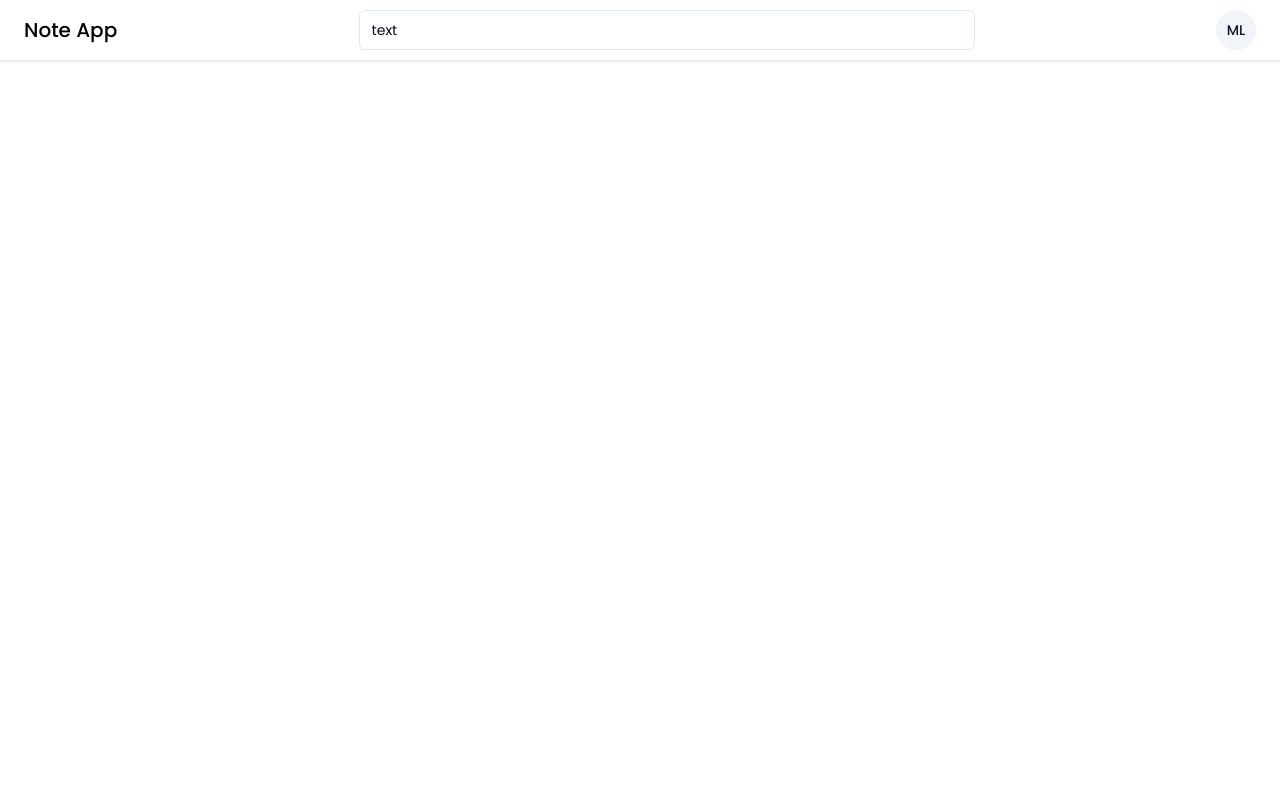
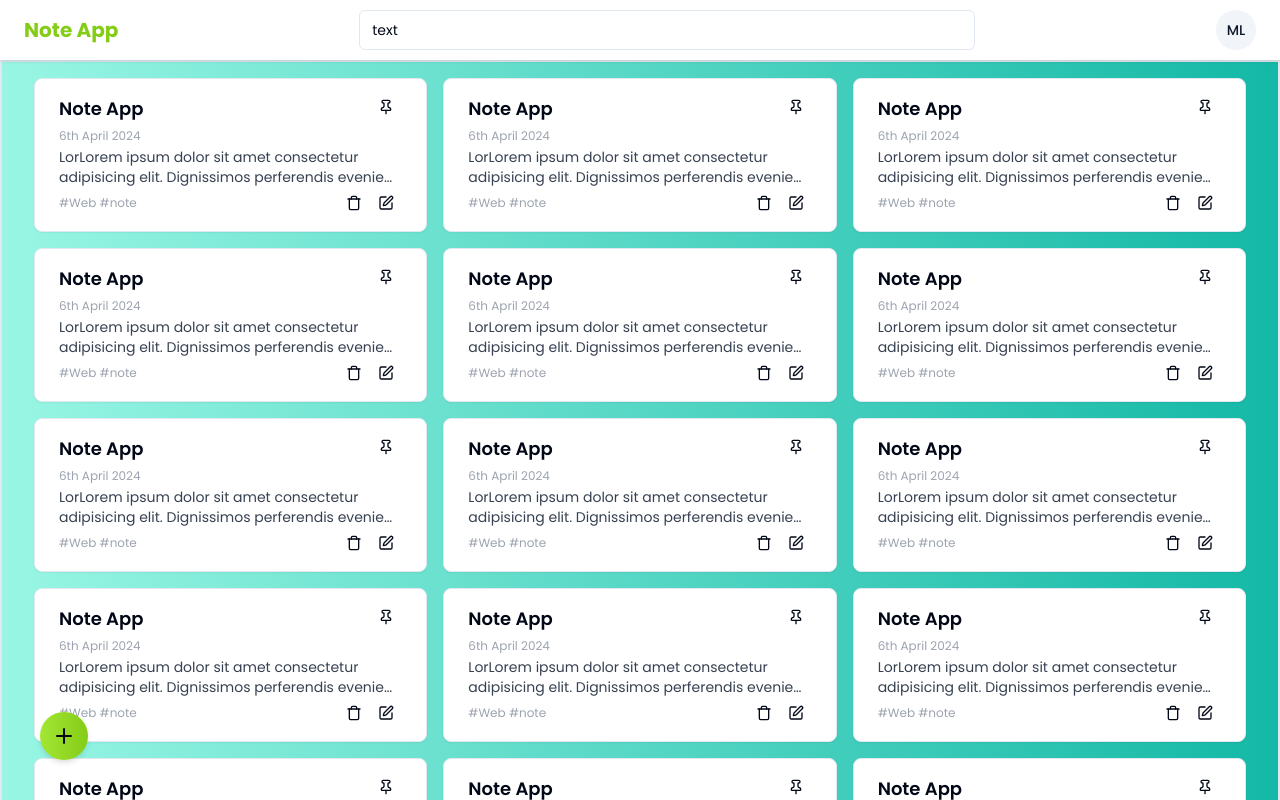
Before and after one commit to lucmanm/reactjs_notes, a React (Vite) app in the folder frontend/: page / in a window 1280 px wide. Shown: the top 800 px of the page. Built offline with nearby package versions, Linux system fonts and the light colour scheme.

Commit message:
Added form for create and edit not form

```diff
--- a/frontend/package.json
+++ b/frontend/package.json
@@ -20,8 +20,9 @@
     "match-sorter": "^6.3.4",
     "react": "^18.2.0",
     "react-dom": "^18.2.0",
+    "react-modal": "^3.16.1",
     "react-router-dom": "^6.23.1",
-    "sort-by": "^1.2.0",
+    "sort-by": "^0.0.2",
     "tailwind-merge": "^2.3.0",
     "tailwindcss-animate": "^1.0.7"
   },
@@ -29,6 +30,7 @@
     "@types/node": "^20.12.12",
     "@types/react": "^18.2.66",
     "@types/react-dom": "^18.2.22",
+    "@types/react-modal": "^3.16.3",
     "@typescript-eslint/eslint-plugin": "^7.2.0",
     "@typescript-eslint/parser": "^7.2.0",
     "@vitejs/plugin-react": "^4.2.1",
--- /dev/null
+++ b/frontend/src/components/create-edit-note.tsx
@@ -0,0 +1,28 @@
+import { Input } from "@/components/ui/input";
+import { Label } from "@/components/ui/label";
+import { Textarea } from "./ui/textarea";
+import { Button } from "./ui/button";
+import { LoaderCircle } from "lucide-react";
+
+const CreateEditNote = () => {
+  return (
+    <section className="grid w-full max-w-sm items-center gap-1.5">
+      <div className="grid w-full max-w-sm items-center gap-1.5">
+        <Label htmlFor="title">Title</Label>
+        <Input type="title" id="title" placeholder="title" />
+      </div>
+      <div className="grid w-full gap-1.5">
+        <Label htmlFor="content">Your Content</Label>
+        <Textarea placeholder="Type your note here." id="content" />
+      </div>
+      <div className="grid w-full gap-1.5">
+        <Button >
+          <LoaderCircle className="mr-2 h-4 w-4 animate-spin" />
+          Please wait
+        </Button>
+      </div>
+    </section>
+  );
+};
+
+export default CreateEditNote;
--- a/frontend/src/components/nav-bar.tsx
+++ b/frontend/src/components/nav-bar.tsx
@@ -1,3 +1,4 @@
+import { Link } from "react-router-dom";
 import SearchBar from "./search-bar";
 import { Button } from "./ui/button";
 import {
@@ -13,7 +14,9 @@ import { getInitials } from "@/lib/helper";
 export default function NavBar() {
   return (
     <section className="bg-white flex items-center justify-between px-6 py-2 drop-shadow">
-      <h2 className="text-xl font-medium text-black py-2">Note App</h2>
+      <Link to="/">
+      <h2 className="text-xl font-bold py-2 text-lime-500">Note App</h2>
+      </Link>
       <SearchBar/>
       <div>
         <DropdownMenu>
--- a/frontend/src/components/note-card.tsx
+++ b/frontend/src/components/note-card.tsx
@@ -14,9 +14,9 @@ type TNoteCard = {
 
 export default function NoteCard({ data }: { data: TNoteCard }) {
   return (
-    <Card className="hover:shadow-md hover:cursor-pointer lg:pr-2">
+    <Card className="hover:shadow-md hover:cursor-pointer lg:pr-2 ">
       <CardContent className="relative top-3">
-        <Pin className="h-4 w-4 absolute top-2 right-6 hover:text-lime-500" />
+        <Pin className="h-4 w-4 absolute top-2 right-6 hover:text-teal-500" />
         <h6 className="text-lg font-semibold pt-1">{data.title}</h6>
         <span className="text-xs text-gray-400">{data.date}</span>
         <p className="text-sm text-gray-700 line-clamp-2">{data.content}</p>
--- /dev/null
+++ b/frontend/src/components/ui/textarea.tsx
@@ -0,0 +1,24 @@
+import * as React from "react"
+
+import { cn } from "@/lib/utils"
+
+export interface TextareaProps
+  extends React.TextareaHTMLAttributes<HTMLTextAreaElement> {}
+
+const Textarea = React.forwardRef<HTMLTextAreaElement, TextareaProps>(
+  ({ className, ...props }, ref) => {
+    return (
+      <textarea
+        className={cn(
+          "flex min-h-[80px] w-full rounded-md border border-input bg-background px-3 py-2 text-sm ring-offset-background placeholder:text-muted-foreground focus-visible:outline-none focus-visible:ring-2 focus-visible:ring-ring focus-visible:ring-offset-2 disabled:cursor-not-allowed disabled:opacity-50",
+          className
+        )}
+        ref={ref}
+        {...props}
+      />
+    )
+  }
+)
+Textarea.displayName = "Textarea"
+
+export { Textarea }
--- a/frontend/src/main.tsx
+++ b/frontend/src/main.tsx
@@ -23,7 +23,7 @@ const router = createBrowserRouter([
         element: <Register />,
       },
       {
-        path: "/dashboard",
+        index: true,
         element: <Dashboard />,
       },
     ],
--- a/frontend/src/pages/dashboard.tsx
+++ b/frontend/src/pages/dashboard.tsx
@@ -1,6 +1,9 @@
 import NoteCard from "@/components/note-card";
 import { Button } from "@/components/ui/button";
 import { Plus } from "lucide-react";
+import Modal from "react-modal";
+import { useState } from "react";
+import CreateEditNote from "@/components/create-edit-note";
 const data = {
   title: "Note App",
   date: "6th April 2024",
@@ -11,16 +14,41 @@ const data = {
   isPinned: false,
 };
 function Dashboard() {
+  const [onMondal, setOnMondal] = useState({
+    isOpen: false,
+    type: "create",
+    data: null,
+  });
   return (
-    <section className="pt-4 ">
+    <section className="pt-4 border-2 flex-1">
       <div className="container grid grid-cols-1 gap-4 md:grid-cols-3 ">
-        {Array.from({ length: 10 }).map((_, idx) => (
+        {Array.from({ length: 20 }).map((_, idx) => (
           <NoteCard key={idx} data={data} />
         ))}
       </div>
-      <Button variant="ghost" className="sticky bg-lime-400 hover:bg-lime-500">
-        <Plus className="h-6 w-6" />
+      <Button
+        variant="ghost"
+        className="sticky bg-gradient-to-r from-lime-400 to-lime-500 hover:bg-lime-500 border-lime-900 rounded-full p-0 shadow-md
+        w-12 h-12 flex items-center justify-center bottom-10 left-10"
+        onClick={() => {
+          setOnMondal({ isOpen: true, type: "create", data: null });
+        }}
+      >
+        <Plus className="size-6" />
       </Button>
+      <Modal
+        isOpen={onMondal.isOpen}
+        onRequestClose={() => {}}
+        style={{
+          overlay: {
+            backgroundColor: "rgba(0,0,0,0.2)",
+          },
+        }}
+        contentLabel=""
+        className="w-1/4 bg-white rounded-md max-auto mt-14 flex items-center justify-center p-4 container"
+      >
+        <CreateEditNote />
+      </Modal>
     </section>
   );
 }
--- a/frontend/src/pages/root.tsx
+++ b/frontend/src/pages/root.tsx
@@ -3,7 +3,7 @@ import { Outlet } from "react-router-dom";
 
 const Root = () => {
   return (
-    <main className="min-h-screen flex flex-col">
+    <main className="min-h-screen flex flex-col bg-gradient-to-r from-teal-200 to-teal-500">
       <NavBar />
       <Outlet />
     </main>
```
Also changed, not shown: 1 other file (tests, documents, lock files or other folders).
